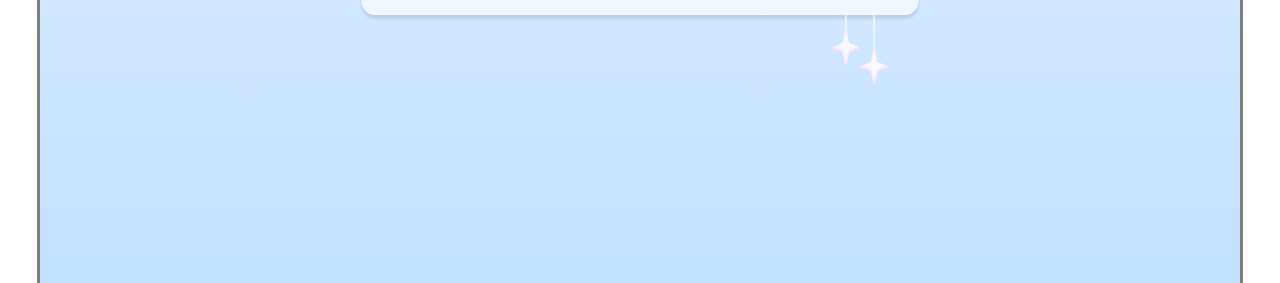
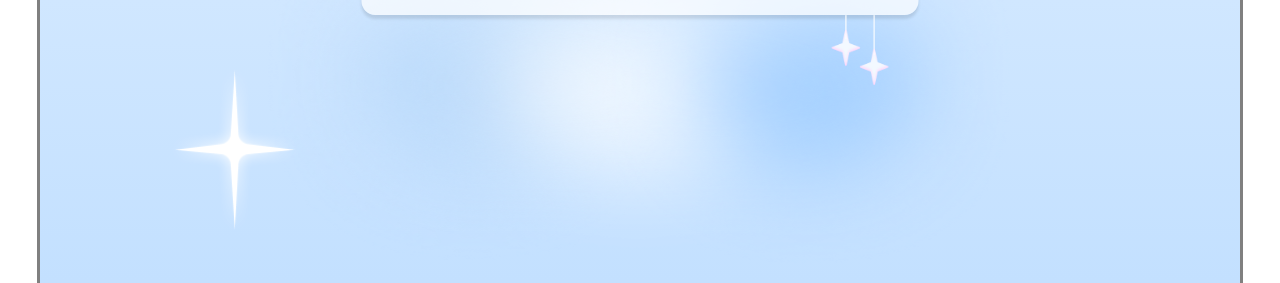
Before and after one commit to JanelleLai/Contactpage, a plain HTML site: page index.html in a window 1280 px wide. Shown: the part 208-491 px from the top of the page. Drawn offline with Linux system fonts and the light colour scheme.

Commit message:
graphics

```diff
--- a/index.html
+++ b/index.html
@@ -89,6 +89,12 @@
           width: 60px;
         }
 
+        .g3 {
+          top: 140px;
+          left: 120px;
+          width: 150px;
+        }
+
         .text {
           align-content: center;
           color: white;
@@ -114,12 +120,19 @@
           left: 0;
         }
 
+        .b2 {
+          position: absolute;
+          left: 50%;
+          transform: translateX(-50%);
+        }
+
     </style>
   </head>
   <body>
      <div class="main-container">
          <div class="content">
            <img src="blur1.png" class="bg-graphic b1" alt="blurry graphics in the background">
+           <img src="blur2.png" class="bg-graphic b2" alt="blurry graphics in the background">
 
              <nav  class="top-nav">
             <a href="https://janellelai.github.io/Final-website/">Home</a>
@@ -129,7 +142,7 @@
              </nav>
            <img src="sparkle.png" class="floating-graphic g1" alt="sparkle graphic">
             <img src="graphic2.png" class="floating-graphic g2" alt="sparkles under nav bar">
-
+           <img src="sparkle.png" class="floating-graphic g3" alt="sparkle graphic">
 
            <div class="text-center">
              <div class="text"><a href="https://outlook.office.com/mail/deeplink/compose?to=j34lai@uwaterloo.ca">
```
